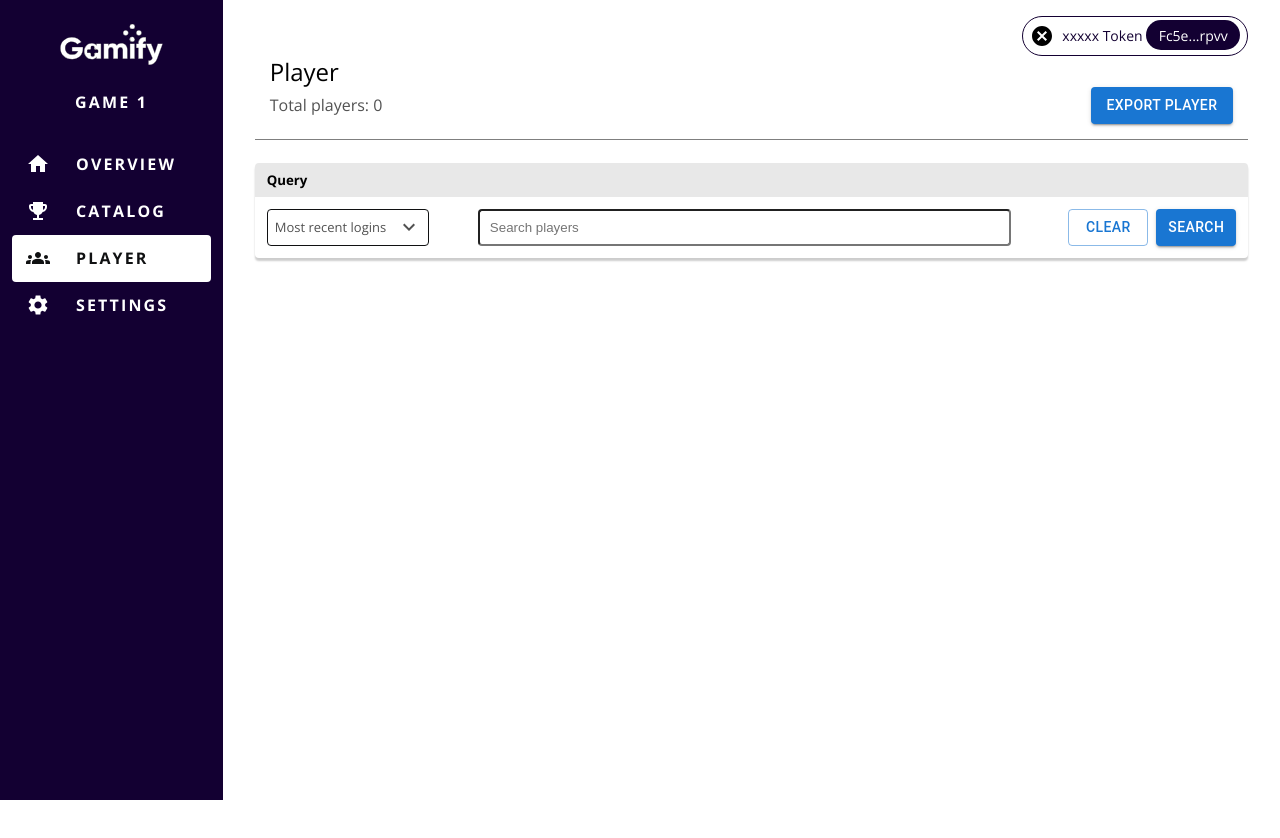
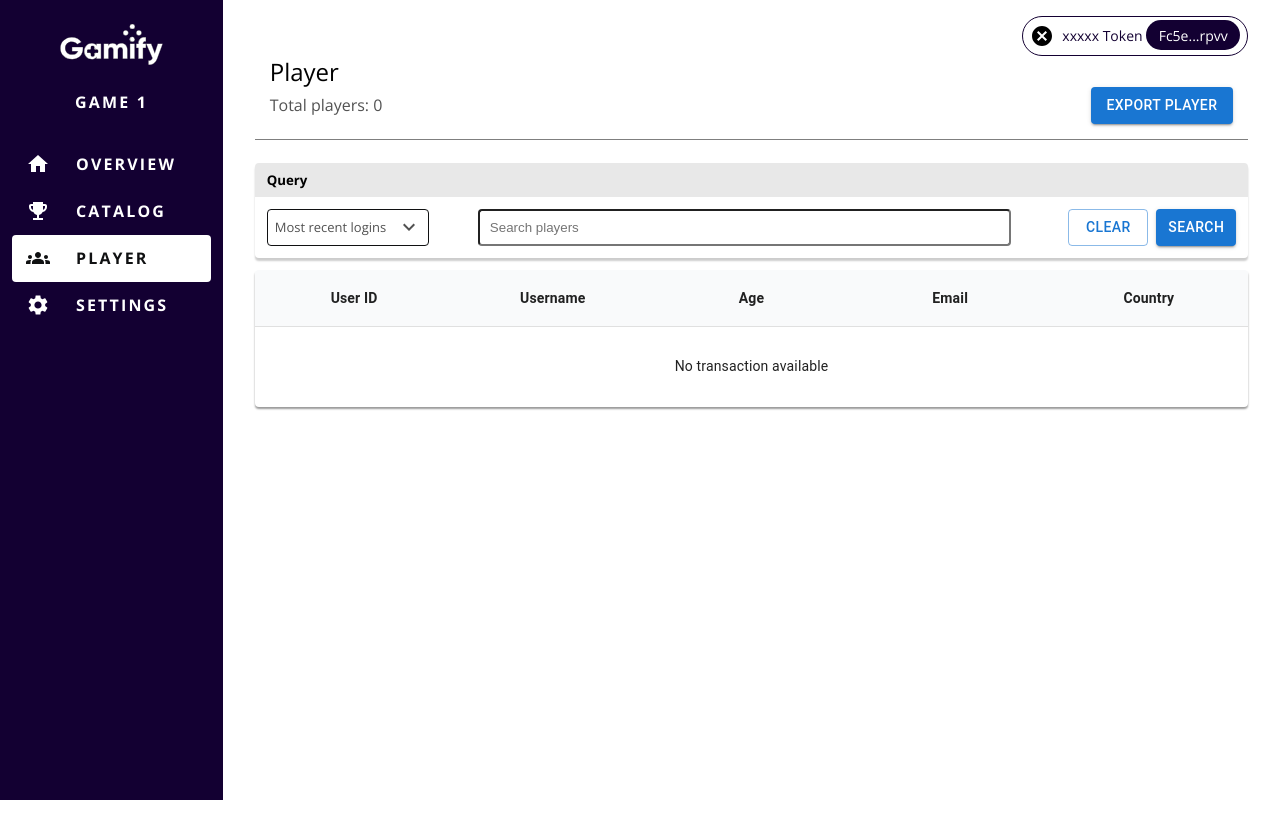
Before and after one commit to Sotatek-NguyenNguyen/gaming-adminpage, a Next.js app: page /player in a window 1280 px wide. Shown: the top 838 px of the page. Built offline with nearby package versions, Linux system fonts and the light colour scheme.

Commit message:
datatable component

```diff
--- /dev/null
+++ b/components/UI/Table/DataTable.js
@@ -0,0 +1,79 @@
+import React, {useEffect} from 'react';
+import Table from "@mui/material/Table";
+import TableBody from "@mui/material/TableBody";
+import TableCell from "@mui/material/TableCell";
+import TableContainer from "@mui/material/TableContainer";
+import TableHead from "@mui/material/TableHead";
+import TableRow from "@mui/material/TableRow";
+import Paper from "@mui/material/Paper";
+
+function DataTable({ columns, data, tableMaxHeight, message}) {
+  const styleTable = {
+    boxShadow: "0px 2px 2px rgba(0, 0, 0, 0.4)",
+  }
+  const setMaxHeightBodyTable = {
+    maxHeight: tableMaxHeight,
+  }
+  const styleRowNoItem ={
+    height: "80px",
+    lineHeight: "80px",
+    textAlign: "center"
+  }
+
+  function renderMessageIfEmptyData(){
+    if(data.length > 0 ) return;
+
+    return (
+      <TableRow
+        colSpan={columns.length}
+        sx={{ "&:last-child td, &:last-child th": { border: 0 } }}
+        style={styleRowNoItem}
+      >
+        <TableCell align="center">{message}</TableCell>
+      </TableRow>
+    );
+  }
+  return (
+    <>
+      <TableContainer style={styleTable} component={Paper}>
+        <Table className="table--custom" aria-label="simple table">
+          <TableHead sx={{background: '#F9FAFB'}}>
+            <TableRow sx={{fontWeight: 'bold'}}>
+              {
+                columns.map( col => {
+                  return (<TableCell key={col.title} sx={{fontWeight: 'bold'}} align="center">{col.title}</TableCell>)
+                })
+              }
+            </TableRow>
+          </TableHead>
+
+          <TableBody style={setMaxHeightBodyTable}>
+            { renderMessageIfEmptyData() }
+
+            {data.map((item) => (
+              <TableRow
+                key={item[columns[0].field]}
+                sx={{ "&:last-child td, &:last-child th": { border: 0 } }}
+              >
+                {
+                  columns.map( col => {
+                    return (<TableCell key={col.field} align="center">{item[col.field]}</TableCell>)
+                  })
+                }
+              </TableRow>
+            ))}
+          </TableBody>
+        </Table>
+      </TableContainer>
+    </>
+  );
+}
+
+DataTable.defaultProps = {
+  columns: [],
+  data: [],
+  tableMaxHeight: 500,
+  message: 'No item available'
+};
+
+export default DataTable;
--- a/package.json
+++ b/package.json
@@ -13,6 +13,7 @@
     "@mui/icons-material": "^5.2.4",
     "@mui/material": "^5.2.4",
     "next": "12.0.7",
+    "prop-types": "^15.8.0",
     "react": "17.0.2",
     "react-dom": "17.0.2",
     "sass": "^1.45.0"
--- a/pages/player/index.js
+++ b/pages/player/index.js
@@ -2,11 +2,91 @@ import React from 'react'
 import Layout from "../../components/Layouts/Layout";
 import Dropdown from "../../components/UI/Dropdown";
 import { Button } from '@mui/material';
+import DataTable from '../../components/UI/Table/DataTable';
 
 function PlayerPage() {
   const dropdownOptions = [
     {title: 'Most recent logins', value: 0},
     {title: 'Highest value to date', value: 1}
+  ];
+  const tableColumns = [
+    { title: 'User ID', field: 'id'},
+    { title: 'Username', field: 'name' },
+    { title: 'Age', field: 'age'},
+    { title: 'Email', field: 'email' },
+    { title: 'Country', field: 'country' }
+  ];
+  const tablesData = [
+    {
+      id: '2233',
+      name: 'test01',
+      age: 21,
+      email: 'test01@gmail.com',
+      country: 'VietNam'
+    },
+    {
+      id: 'asdf',
+      name: 'test03',
+      age: 21,
+      email: 'test01@gmail.com',
+      country: 'VietNam'
+    },
+    {
+      id: 'djf',
+      name: 'test04',
+      age: 21,
+      email: 'test01@gmail.com',
+      country: 'VietNam'
+    },
+    {
+      id: 'afd',
+      name: 'test05',
+      age: 21,
+      email: 'test01@gmail.com',
+      country: 'VietNam'
+    },
+    {
+      id: 'djf',
+      name: 'test04',
+      age: 21,
+      email: 'test01@gmail.com',
+      country: 'VietNam'
+    },
+    {
+      id: 'afd',
+      name: 'test05',
+      age: 21,
+      email: 'test01@gmail.com',
+      country: 'VietNam'
+    },
+    {
+      id: 'djf',
+      name: 'test04',
+      age: 21,
+      email: 'test01@gmail.com',
+      country: 'VietNam'
+    },
+    {
+      id: 'afd',
+      name: 'test05',
+      age: 21,
+      email: 'test01@gmail.com',
+      country: 'VietNam'
+    },
+    {
+      id: 'djf',
+      name: 'test04',
+      age: 21,
+      email: 'test01@gmail.com',
+      country: 'VietNam'
+    },
+    {
+      id: 'afd',
+      name: 'test05',
+      age: 21,
+      email: 'test01@gmail.com',
+      country: 'VietNam'
+    }
   ];
 
   return (
@@ -23,6 +103,10 @@ function PlayerPage() {
         </div>
       </section>
 
+      <div style={{marginTop: 8}}>
+        <DataTable columns={tableColumns} data={[]} tableMaxHeight={300} message="No transaction available"/>
+      </div>
+
     </div>
   )
 }
--- /dev/null
+++ b/sass/components/_table.scss
@@ -0,0 +1,29 @@
+.table--custom{
+    thead, tbody > tr{
+        display: table;
+        width: 100%;
+        table-layout: fixed;
+    }
+
+    tbody{
+        overflow-x: hidden;
+        overflow-y: auto;
+        display: block;
+
+        &::-webkit-scrollbar-track{
+            border-radius: 3px;
+            background-color: #CFCDCD;
+        }
+
+        &::-webkit-scrollbar{
+            width: 10px;
+            height: 98%;
+            background-color: #F5F5F5;
+        }
+
+        &::-webkit-scrollbar-thumb{
+            border-radius: 3px;
+            background-color: #969598;
+        }
+    }
+}
--- a/sass/main.scss
+++ b/sass/main.scss
@@ -13,6 +13,7 @@
 @import "components/account-badge";
 @import "components/dropdown";
 @import "components/card";
+@import "components/table";
 
 @import "pages/home";
 @import "pages/player";
```
Also changed, not shown: 1 other file (tests, documents, lock files or other folders).
